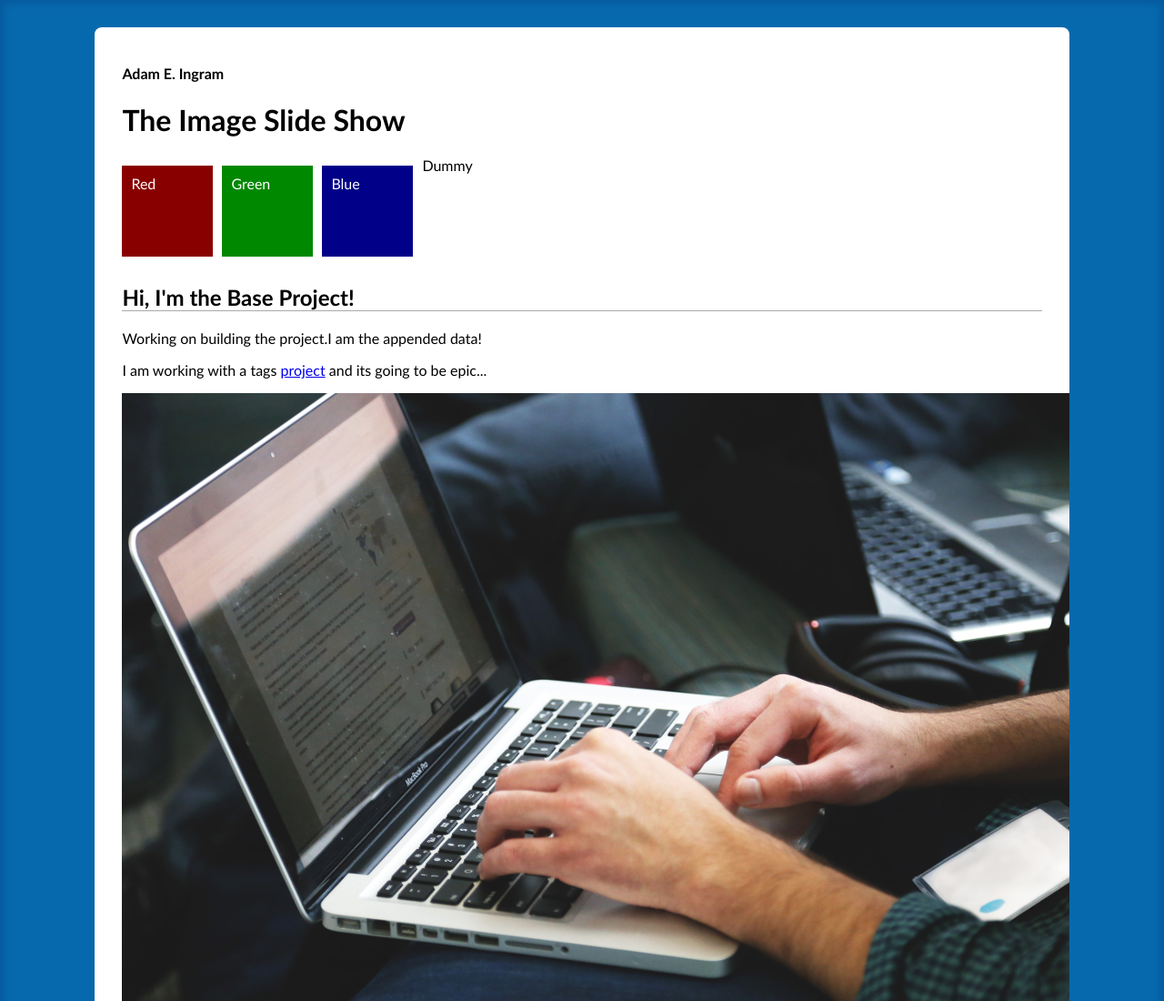
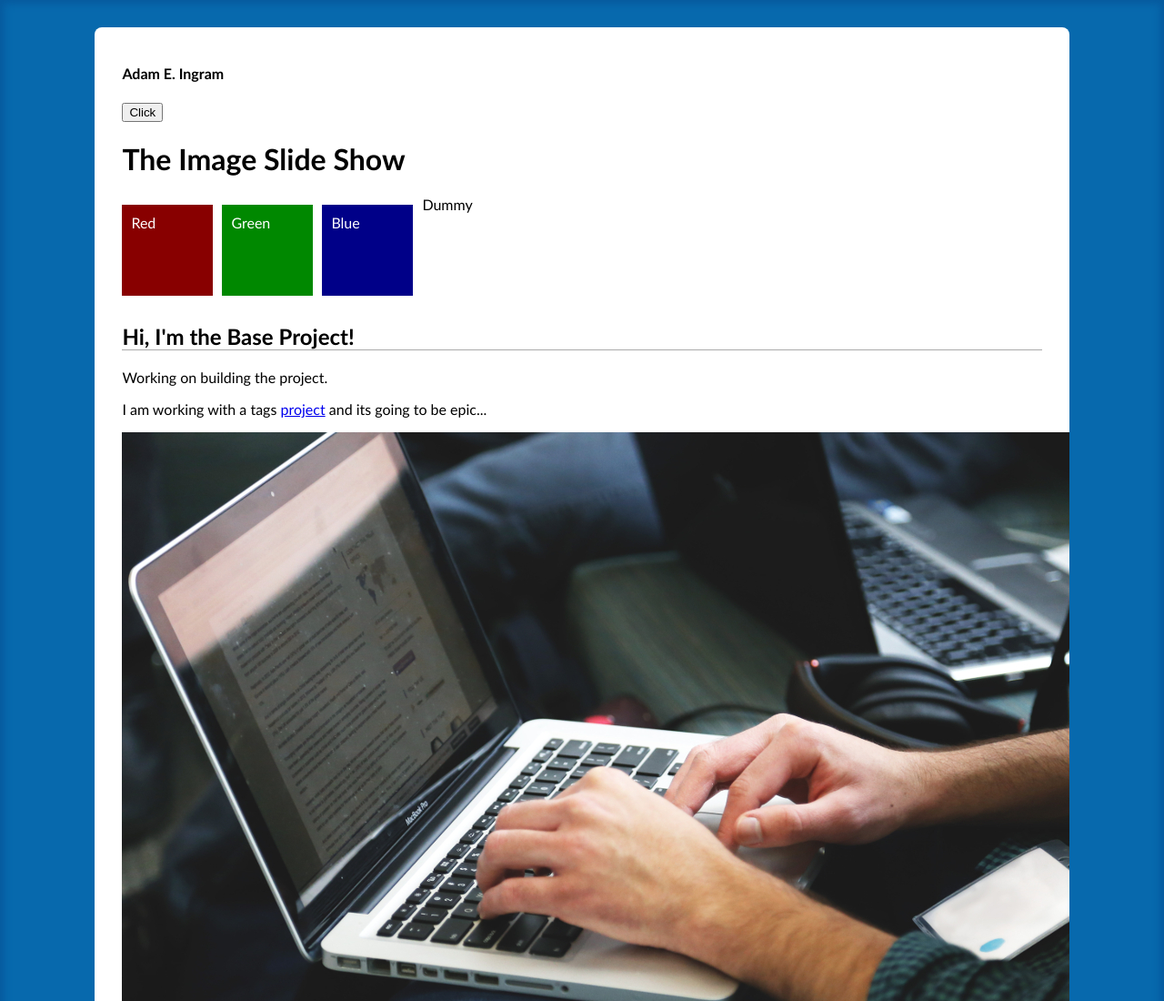
Before and after one commit to EZE22/Lightbox, a plain HTML site: page index.html in a window 1280 px wide. Shown: the top 1100 px of the page at 91% size. Drawn offline with nearby package versions, Linux system fonts and the light colour scheme.

Commit message:
Working with Click Handlers

```diff
--- a/index.html
+++ b/index.html
@@ -9,6 +9,9 @@
 </head>
 <body>
 <div id="content">
+
+  <button id="btn-click">Click</button>
+
   <h1>The Image Slide Show</h1>
 
   <div class="red-box">Red</div>
--- a/js/script.js
+++ b/js/script.js
@@ -1,5 +1,17 @@
 $(function() {
   // jQuery goes here...
+
+  //***Working with Click Handlers****
+  // $("#btn-click").click(function (event) {
+  //   console.log(event);
+  //   alert("Button Was Clicked");
+  // });
+
+  //mini challenge add a click listener to the red box on the page so that when you click it it will only fade to
+  //50 percent capacity
+  // $(".red-box").click(function () {
+  //   $(this).fadeTo("500", "0.5");
+  // });
 
   //****Retrieving and Changing the Content of an Element****
   // text(), html()
@@ -10,11 +22,11 @@ $(function() {
   // firstPara.html("<strong>Hello</strong> World!");
 
   //mini challenge append some text to the first paragraph
-  let firstParagraph = $("p:first");
-  //firstParagraph.html(firstParagraph.html() + " I am the appended data!");
-  firstParagraph.html(function () {
-    return firstParagraph.html() + "I am the appended data!";
-  });
+  // let firstParagraph = $("p:first");
+  // //firstParagraph.html(firstParagraph.html() + " I am the appended data!");
+  // firstParagraph.html(function () {
+  //   return firstParagraph.html() + "I am the appended data!";
+  // });
   //firstParagraph.append(" I am the appended data!");
 
 
```
